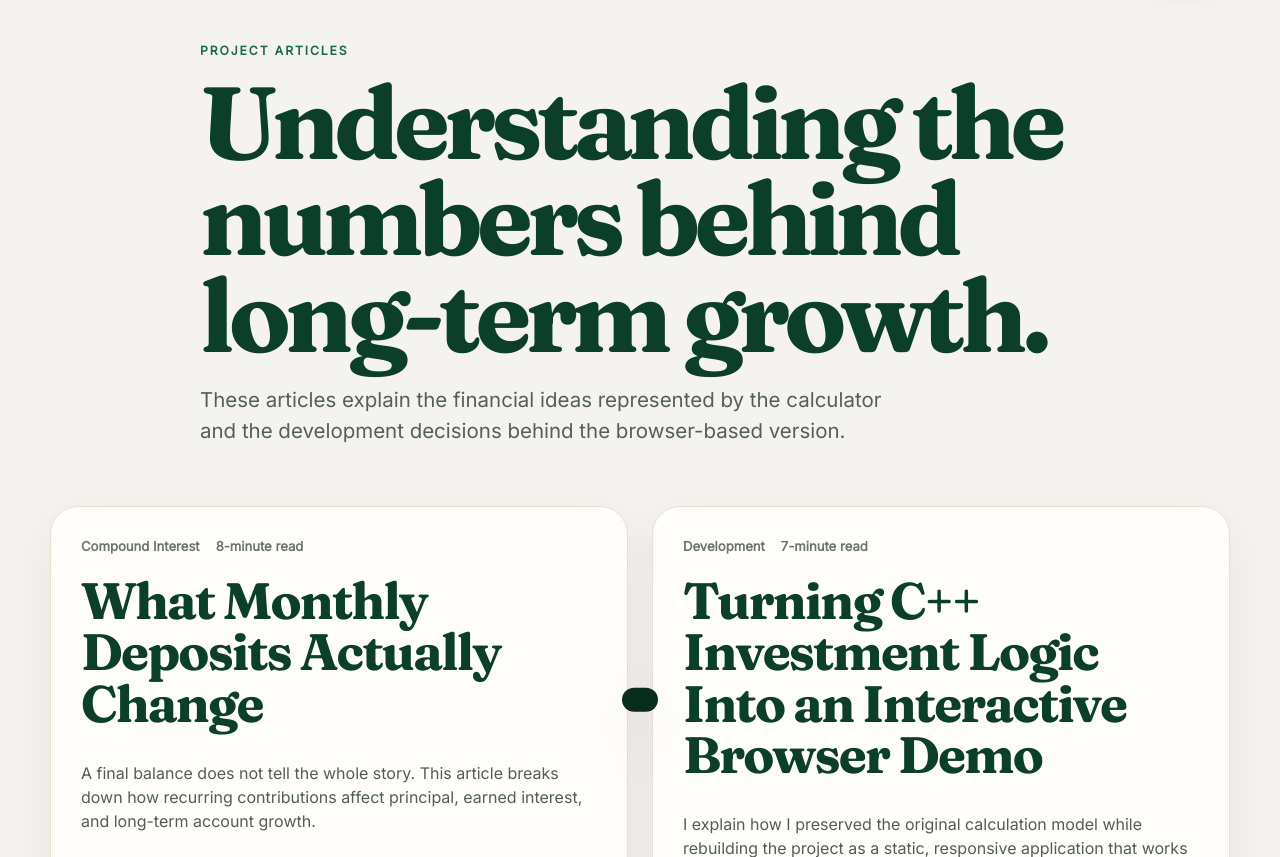
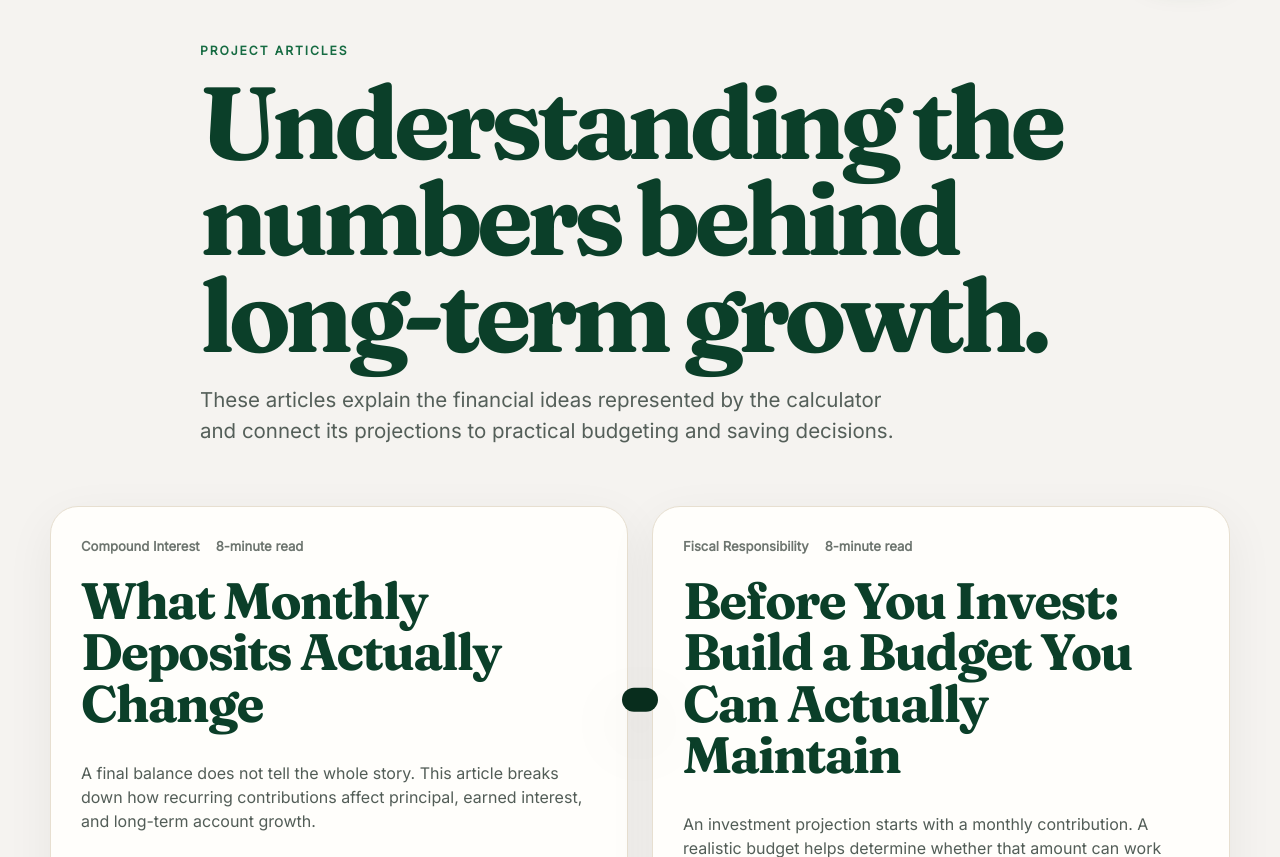
Before and after one commit to apursley2012/airgead-investment-calculator, a plain HTML site: page pages/articles.html in a window 1280 px wide. Shown: the part 95-952 px from the top of the page. Drawn offline with Linux system fonts and the light colour scheme.

Commit message:
Update articles.html

```diff
--- a/pages/articles.html
+++ b/pages/articles.html
@@ -3,7 +3,7 @@
 <head>
   <meta charset="utf-8">
   <meta name="viewport" content="width=device-width,initial-scale=1">
-  <meta name="description" content="Articles about compound interest, recurring deposits, and the development of the Airgead Investment Calculator.">
+  <meta name="description" content="Articles about compound interest, recurring deposits, budgeting, and the financial concepts explored through the Airgead Investment Calculator.">
   <title>Articles | Airgead</title>
   <link rel="stylesheet" href="../css/styles.css">
 </head>
@@ -13,7 +13,7 @@
       <section class="wrap page-head content-page">
         <div class="eyebrow">Project Articles</div>
         <h1>Understanding the numbers behind long-term growth.</h1>
-        <p class="lead">These articles explain the financial ideas represented by the calculator and the development decisions behind the browser-based version.</p>
+        <p class="lead">These articles explain the financial ideas represented by the calculator and connect its projections to practical budgeting and saving decisions.</p>
       </section>
       <section class="wrap section" style="padding-top:0">
         <div class="article-grid">
@@ -24,10 +24,10 @@
             <a class="btn btn-ghost" href="article-monthly-deposits.html">Read Article →</a>
           </article>
           <article class="card article-card">
-            <div class="article-meta"><span>Development</span><span>7-minute read</span></div>
-            <h2>Turning C++ Investment Logic Into an Interactive Browser Demo</h2>
-            <p>I explain how I preserved the original calculation model while rebuilding the project as a static, responsive application that works without a server.</p>
-            <a class="btn btn-ghost" href="article-cpp-to-browser.html">Read Article →</a>
+            <div class="article-meta"><span>Fiscal Responsibility</span><span>8-minute read</span></div>
+            <h2>Before You Invest: Build a Budget You Can Actually Maintain</h2>
+            <p>An investment projection starts with a monthly contribution. A realistic budget helps determine whether that amount can work outside the calculator.</p>
+            <a class="btn btn-ghost" href="article-budget-before-investing.html">Read Article →</a>
           </article>
         </div>
       </section>
```
